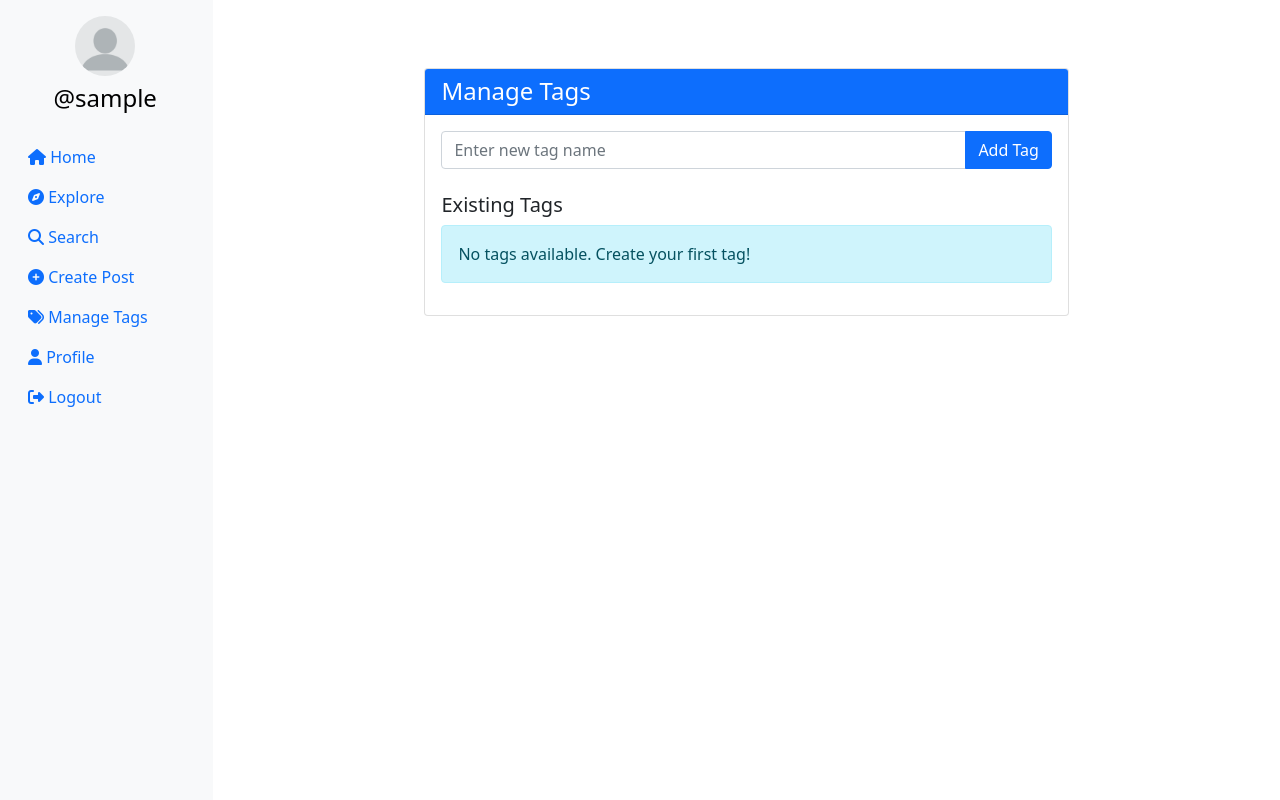
After one commit to NguyenDucManhDOE247/deha, a Django app: page /tags/ in a window 1280 px wide. The commit adds this page. Run offline with Django 4.2, Linux system fonts and the light colour scheme; the visitor is signed in with stand-in values (Sample User, id 1); data comes from the database, SQL or seed files in the repository; some libraries are stand-ins or nearby versions.

Commit message:
Add tag function

```diff
--- a/socialmedia/settings.py
+++ b/socialmedia/settings.py
@@ -51,6 +51,7 @@ TEMPLATES = [
                 'django.template.context_processors.request',
                 'django.contrib.auth.context_processors.auth',
                 'django.contrib.messages.context_processors.messages',
+                'userauth.context_processors.tag_list',
             ],
         },
     },
--- a/templates/comments.html
+++ b/templates/comments.html
@@ -19,7 +19,6 @@
                                 {% for user_profile in all_profiles %}
                                     {% if user_profile.user.username == username %}
                                         <img src="{{ user_profile.profileimg.url }}" alt="Profile" class="rounded-circle me-2" style="width:30px;height:30px">
-                                        {% comment %}Replace break with endfor and skip other iterations{% endcomment %}
                                     {% endif %}
                                 {% endfor %}
                             {% endwith %}
--- /dev/null
+++ b/templates/manage_tags.html
@@ -0,0 +1,132 @@
+{% load static %}
+
+<!DOCTYPE html>
+<html lang="en">
+
+<head>
+    <meta charset="UTF-8">
+    <meta name="viewport" content="width=device-width, initial-scale=1.0">
+    {% include "favicon_include.html" %}
+    <link href="https://cdn.jsdelivr.net/npm/bootstrap@5.0.2/dist/css/bootstrap.min.css" rel="stylesheet"
+        integrity="sha384-EVSTQN3/azprG1Anm3QDgpJLIm9Nao0Yz1ztcQTwFspd3yD65VohhpuuCOmLASjC" crossorigin="anonymous">
+    <script src="https://kit.fontawesome.com/cb792c0850.js" crossorigin="anonymous"></script>
+
+    <title>Manage Tags</title>
+    <link rel="stylesheet" href="{% static 'css/app.css' %}">
+</head>
+
+<body>
+    <div class="container-fluid">
+        <div class="row">
+            <!-- Sidebar -->
+            <div class="col-md-2 sidebar">
+                <div class="text-center mt-3">
+                    <img src="{{profile.profileimg.url}}" alt="Profile Picture" class="profile-pic">
+                    <h4 class="mt-2"><a href="/profile/{{profile.user.username}}" style="text-decoration:none;">@{{profile.user.username}}</a></h4>
+                </div>
+                <ul class="nav flex-column mt-4">
+                    <li class="nav-item">
+                        <a class="nav-link" href="/">
+                            <i class="fa-solid fa-house mr-1"></i> Home
+                        </a>
+                    </li>
+                    <li class="nav-item">
+                        <a class="nav-link" href="/explore">
+                            <i class="fa-solid fa-compass mr-1"></i> Explore
+                        </a>
+                    </li>
+                    <li class="nav-item">
+                        <a class="nav-link" href="#" data-bs-toggle="modal" data-bs-target="#exampleModal3">
+                            <i class="fa-solid fa-magnifying-glass mr-1"></i> Search
+                        </a>
+                    </li>
+                    <li class="nav-item">
+                        <a class="nav-link" href="#" data-bs-toggle="modal" data-bs-target="#exampleModal"
+                            data-bs-whatever="@getbootstrap">
+                            <i class="fa-solid fa-circle-plus mr-1"></i> Create Post
+                        </a>
+                    </li>
+                    <li class="nav-item">
+                        <a class="nav-link active" href="/tags">
+                            <i class="fa-solid fa-tags mr-1"></i> Manage Tags
+                        </a>
+                    </li>
+                    <li class="nav-item">
+                        <a class="nav-link" href="/profile/{{profile.user.username}}">
+                            <i class="fa-solid fa-user mr-1"></i> Profile
+                        </a>
+                    </li>
+                    <li class="nav-item">
+                        <a class="nav-link" href="/logout">
+                            <i class="fa-solid fa-right-from-bracket mr-1"></i> Logout
+                        </a>
+                    </li>
+                </ul>
+            </div>
+
+            <div class="col-md-10 main-content">
+                {% include "search.html" %}
+                {% include "modal.html" %}
+                {% include "messages.html" %}
+
+                <div class="container my-5">
+                    <div class="row">
+                        <div class="col-md-8 offset-md-2">
+                            <div class="card">
+                                <div class="card-header bg-primary text-white">
+                                    <h4 class="mb-0">Manage Tags</h4>
+                                </div>
+                                <div class="card-body">
+                                    <form method="post" class="mb-4">
+                                        {% csrf_token %}
+                                        <div class="input-group">
+                                            <input type="text" name="tag_name" class="form-control" placeholder="Enter new tag name">
+                                            <button type="submit" class="btn btn-primary">Add Tag</button>
+                                        </div>
+                                    </form>
+
+                                    <h5>Existing Tags</h5>
+                                    <div class="row">
+                                        {% if tags %}
+                                            {% for tag in tags %}
+                                            <div class="col-md-4 mb-2">
+                                                <div class="card">
+                                                    <div class="card-body p-2">
+                                                        <div class="d-flex justify-content-between align-items-center">
+                                                            <span>{{ tag.name }}</span>
+                                                            <div>
+                                                                <span class="badge bg-secondary">{{ tag.posts.count }} posts</span>
+                                                                <a href="{% url 'delete_tag' tag.id %}" class="btn btn-sm text-danger"
+                                                                   onclick="return confirm('Are you sure you want to delete this tag? It will be removed from all posts.')">
+                                                                    <i class="fa-solid fa-trash-can"></i>
+                                                                </a>
+                                                            </div>
+                                                        </div>
+                                                    </div>
+                                                </div>
+                                            </div>
+                                            {% endfor %}
+                                        {% else %}
+                                            <div class="col-12">
+                                                <div class="alert alert-info">
+                                                    No tags available. Create your first tag!
+                                                </div>
+                                            </div>
+                                        {% endif %}
+                                    </div>
+                                </div>
+                            </div>
+                        </div>
+                    </div>
+                </div>
+            </div>
+        </div>
+    </div>
+
+    <script src="{% static 'js/app.js'%}"></script>
+    <script src="https://cdn.jsdelivr.net/npm/bootstrap@5.0.2/dist/js/bootstrap.bundle.min.js"
+        integrity="sha384-MrcW6ZMFYlzcLA8Nl+NtUVF0sA7MsXsP1UyJoMp4YLEuNSfAP+JcXn/tWtIaxVXM"
+        crossorigin="anonymous"></script>
+</body>
+
+</html>
--- a/templates/modal.html
+++ b/templates/modal.html
@@ -20,6 +20,15 @@
                         <label for="id_caption" class="col-form-label">Caption</label>
                         <textarea class="form-control" name="caption" placeholder="Caption..." id="id_caption"></textarea>
                     </div>
+                    <div class="mb-3">
+                        <label for="id_tags" class="col-form-label">Tags</label>
+                        <select multiple class="form-control" name="tags" id="id_tags">
+                            {% for tag in tag_list %}
+                                <option value="{{ tag.id }}">{{ tag.name }}</option>
+                            {% endfor %}
+                        </select>
+                        <small class="form-text text-muted">Hold Ctrl/Cmd to select multiple tags</small>
+                    </div>
                     <div class="modal-footer">
                         <button type="button" class="btn btn-secondary" data-bs-dismiss="modal">Close</button>
                         <button type="submit" class="btn btn-primary">Create Post</button>
--- /dev/null
+++ b/userauth/context_processors.py
@@ -0,0 +1,10 @@
+from .models import Tag
+from django.db import models
+
+def tag_list(request):
+    """
+    Context processor to add tag_list to all templates - filtered to only include tags with posts
+    """
+    return {
+        'tag_list': Tag.objects.annotate(post_count=models.Count('posts')).filter(post_count__gt=0).order_by('name')
+    }
--- a/userauth/urls.py
+++ b/userauth/urls.py
@@ -19,4 +19,7 @@ urlpatterns = [
     path('follow', views.follow, name='follow'),
     path('comment/add/<uuid:post_id>/', views.add_comment, name='add_comment'),
     path('comment/delete/<int:comment_id>/', views.delete_comment, name='delete_comment'),
+    path('tags/', views.manage_tags, name='manage_tags'),
+    path('tag/<str:tag_name>/', views.tag_posts, name='tag_posts'),
+    path('tag/delete/<int:tag_id>/', views.delete_tag, name='delete_tag'),
 ]
--- a/userauth/views.py
+++ b/userauth/views.py
@@ -9,7 +9,7 @@ from django.db.models import Q, Prefetch, Count
 from django.core.paginator import Paginator
 import logging
 from django.contrib import messages
-from . models import Followers, LikePost, Post, Profile, Comment
+from . models import Followers, LikePost, Post, Profile, Comment, Tag
 from .forms import SignUpForm, LoginForm, PostForm, ProfileForm, CommentForm
 from django.views.decorators.http import require_POST
 
@@ -101,6 +101,8 @@ def home(request):
     page_number = request.GET.get('page')
     page_obj = paginator.get_page(page_number)
 
+    tag_list = Tag.objects.all().order_by('name')
+
     context = {
         'post': page_obj,
         'profile': profile,
@@ -108,6 +110,7 @@ def home(request):
         'all_profiles': all_profiles,
         'username_profile_map': username_profile_map,
         'user': request.user.username,
+        'tag_list': tag_list,
     }
     return render(request, 'main.html', context)
 
@@ -121,6 +124,8 @@ def upload(request):
                 post = form.save(commit=False)
                 post.user = request.user.username
                 post.save()
+
+                form.save_m2m()
 
                 messages.success(request, "Post created successfully!")
                 return redirect('/')
@@ -153,7 +158,14 @@ def likes(request, id):
 
             post.save()
 
-            return redirect('/#'+str(id))
+            referer = request.META.get('HTTP_REFERER', '')
+            if '/tag/' in referer:
+                tag_name = referer.split('/tag/')[1].split('/')[0]
+                return redirect(f'/tag/{tag_name}/')
+            elif '/post/' in referer:
+                return redirect(f'/post/{id}')
+            else:
+                return redirect('/#'+str(id))
         except Exception as e:
             logger.error(f"Error in likes: {e}")
             messages.error(request, "An error occurred during this operation")
@@ -464,3 +476,86 @@ def delete_comment(request, comment_id):
         logger.error(f"Error in delete_comment: {e}")
         messages.error(request, "An error occurred while deleting the comment")
         return redirect('/')
+
+@login_required(login_url='/login')
+def manage_tags(request):
+    if request.method == 'POST':
+        tag_name = request.POST.get('tag_name', '').strip()
+        if tag_name:
+            tag, created = Tag.objects.get_or_create(name=tag_name.lower())
+            if created:
+                messages.success(request, f"Tag '{tag_name}' created successfully!")
+            else:
+                messages.info(request, f"Tag '{tag_name}' already exists.")
+        else:
+            messages.error(request, "Tag name cannot be empty.")
+
+    tags = Tag.objects.all().order_by('name')
+
+    try:
+        profile = Profile.objects.get(user=request.user)
+    except Profile.DoesNotExist:
+        profile = Profile.objects.create(user=request.user, id_user=request.user.id)
+        profile.save()
+
+    context = {
+        'tags': tags,
+        'profile': profile,
+    }
+
+    return render(request, 'manage_tags.html', context)
+
+@login_required(login_url='/login')
+def tag_posts(request, tag_name):
+    try:
+        tag = get_object_or_404(Tag, name=tag_name)
+        posts = tag.posts.all().order_by('-created_at')
+
+        try:
+            profile = Profile.objects.get(user=request.user)
+        except Profile.DoesNotExist:
+            profile = Profile.objects.create(user=request.user, id_user=request.user.id)
+            profile.save()
+
+        all_profiles = Profile.objects.select_related('user').all()
+
+        username_profile_map = {}
+        for prof in all_profiles:
+            username_profile_map[prof.user.username] = prof
+
+        paginator = Paginator(posts, 10)
+        page_number = request.GET.get('page')
+        page_obj = paginator.get_page(page_number)
+
+        tag_list = Tag.objects.all().order_by('name')
+
+        context = {
+            'tag': tag,
+            'post': page_obj,
+            'profile': profile,
+            'page_obj': page_obj,
+            'all_profiles': all_profiles,
+            'username_profile_map': username_profile_map,
+            'user': request.user.username,
+            'tag_list': tag_list,
+        }
+
+        return render(request, 'tag_posts.html', context)
+    except Exception as e:
+        logger.error(f"Error in tag_posts: {e}")
+        messages.error(request, "An error occurred while loading posts")
+        return redirect('/')
+
+@login_required(login_url='/login')
+def delete_tag(request, tag_id):
+    try:
+        tag = get_object_or_404(Tag, id=tag_id)
+
+        tag_name = tag.name
+        tag.delete()
+        messages.success(request, f"Tag '{tag_name}' deleted successfully!")
+        return redirect('/tags/')
+    except Exception as e:
+        logger.error(f"Error in delete_tag: {e}")
+        messages.error(request, "An error occurred while deleting the tag")
+        return redirect('/tags/')
```
Also changed, not shown: templates/explore.html (+35 -0 lines), templates/main.html (+13 -3 lines), templates/profile.html (+12 -1 lines), templates/profile_upload.html (+9 -0 lines), templates/tag_posts.html (added, +183 -0 lines), userauth/admin.py (+17 -3 lines), userauth/forms.py (+11 -2 lines), userauth/models.py (+10 -0 lines), userauth/migrations/0003_tag_post_tags.py (added).
